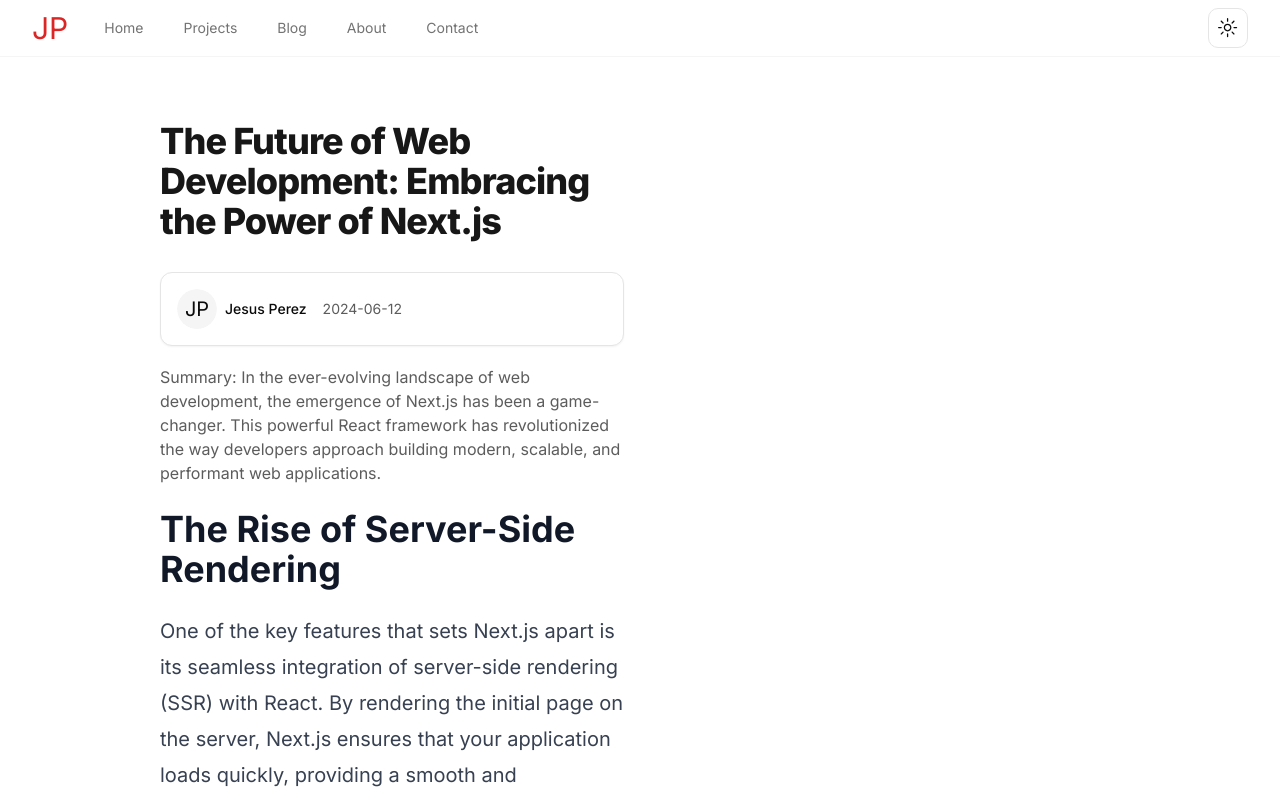
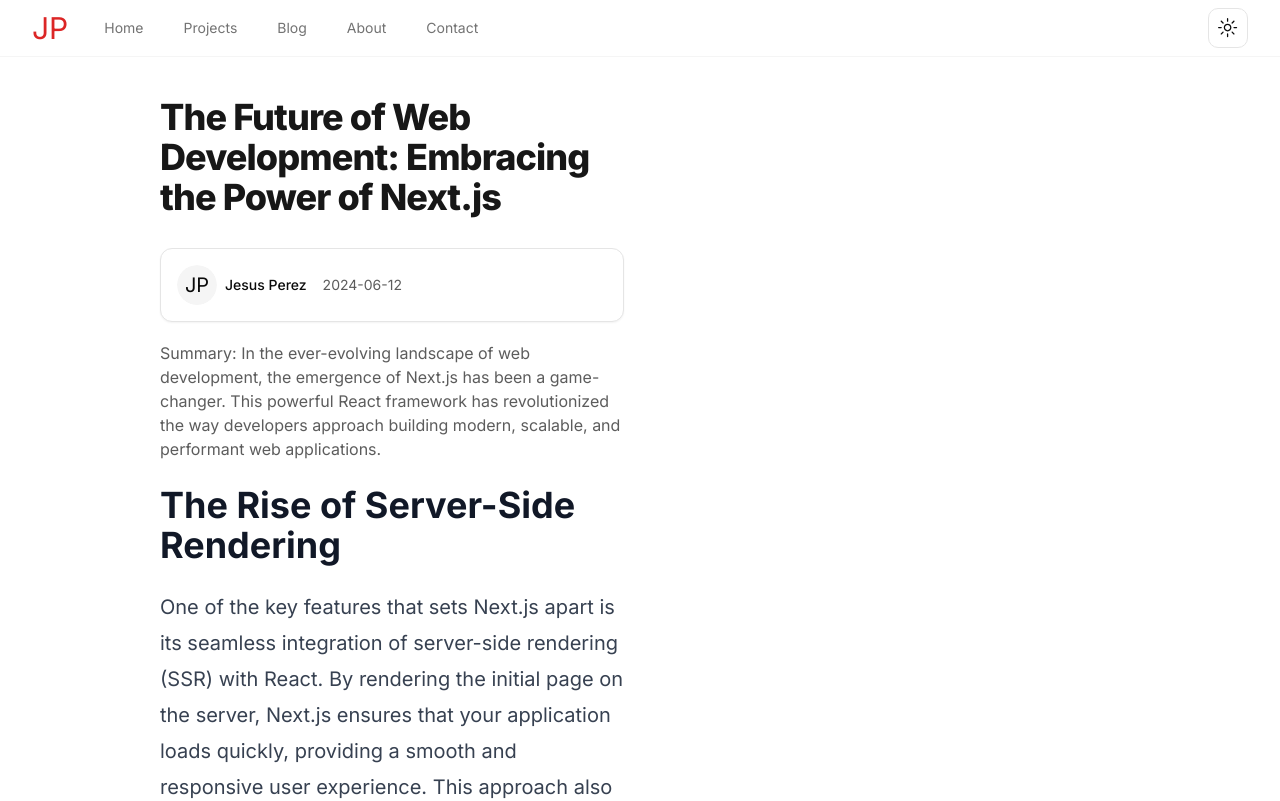
Before and after one commit to JayDevelops/next-jay-portfolio, a Next.js app: page /blog/hello-world in a window 1280 px wide. Shown: the top 801 px of the page. Built offline with nearby package versions, Linux system fonts and the light colour scheme.

Commit message:
Fixed parent styling main blog content

```diff
--- a/app/blog/[slug]/page.tsx
+++ b/app/blog/[slug]/page.tsx
@@ -13,7 +13,7 @@
     }
 
     return (
-        <div className="container mx-auto grid grid-cols-1 gap-8 py-12 md:grid-cols-2">
+        <div className="container mx-auto grid grid-cols-1 gap-8 py-6 md:grid-cols-2">
             <MainBlogContent post={post} />
         </div>
     )
```
